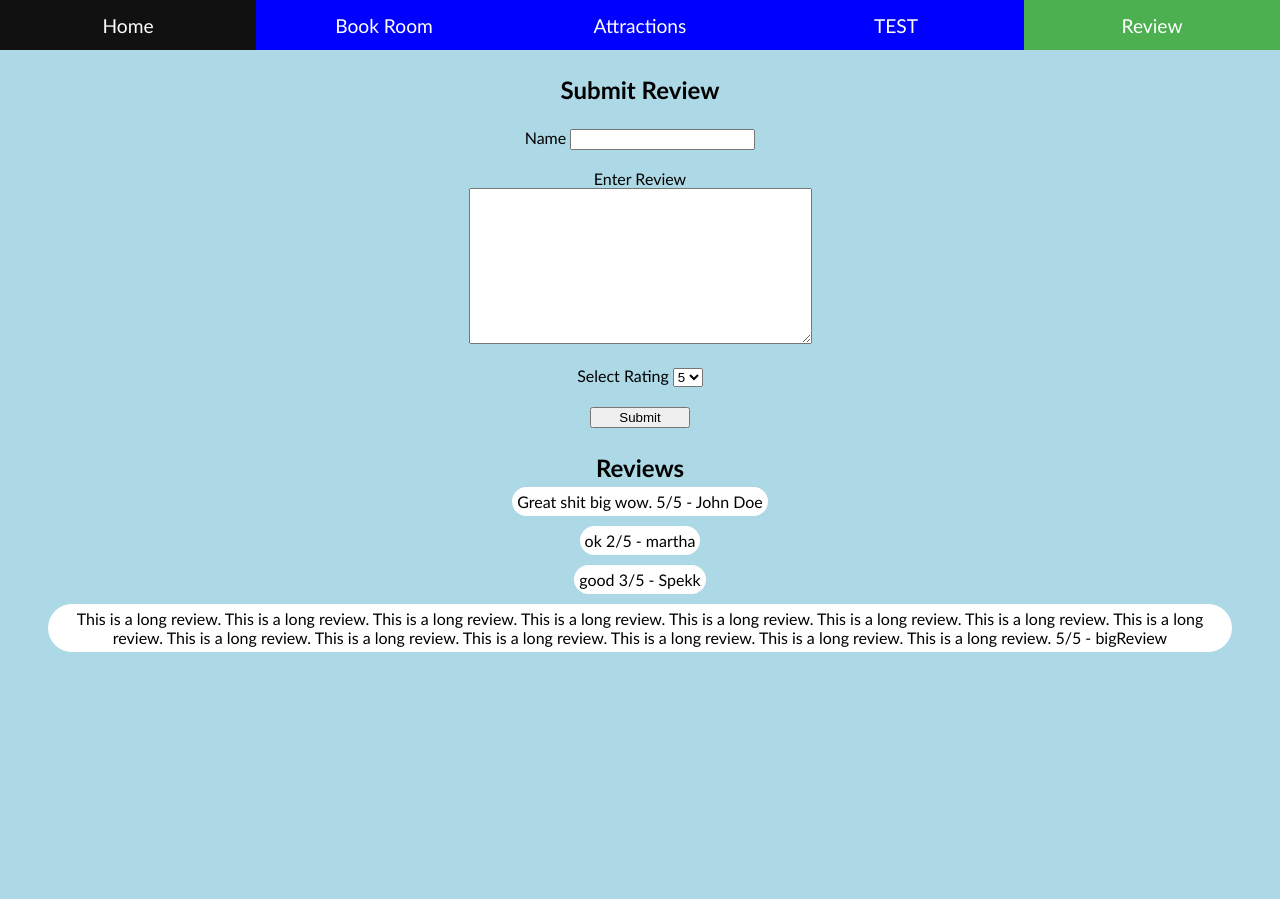
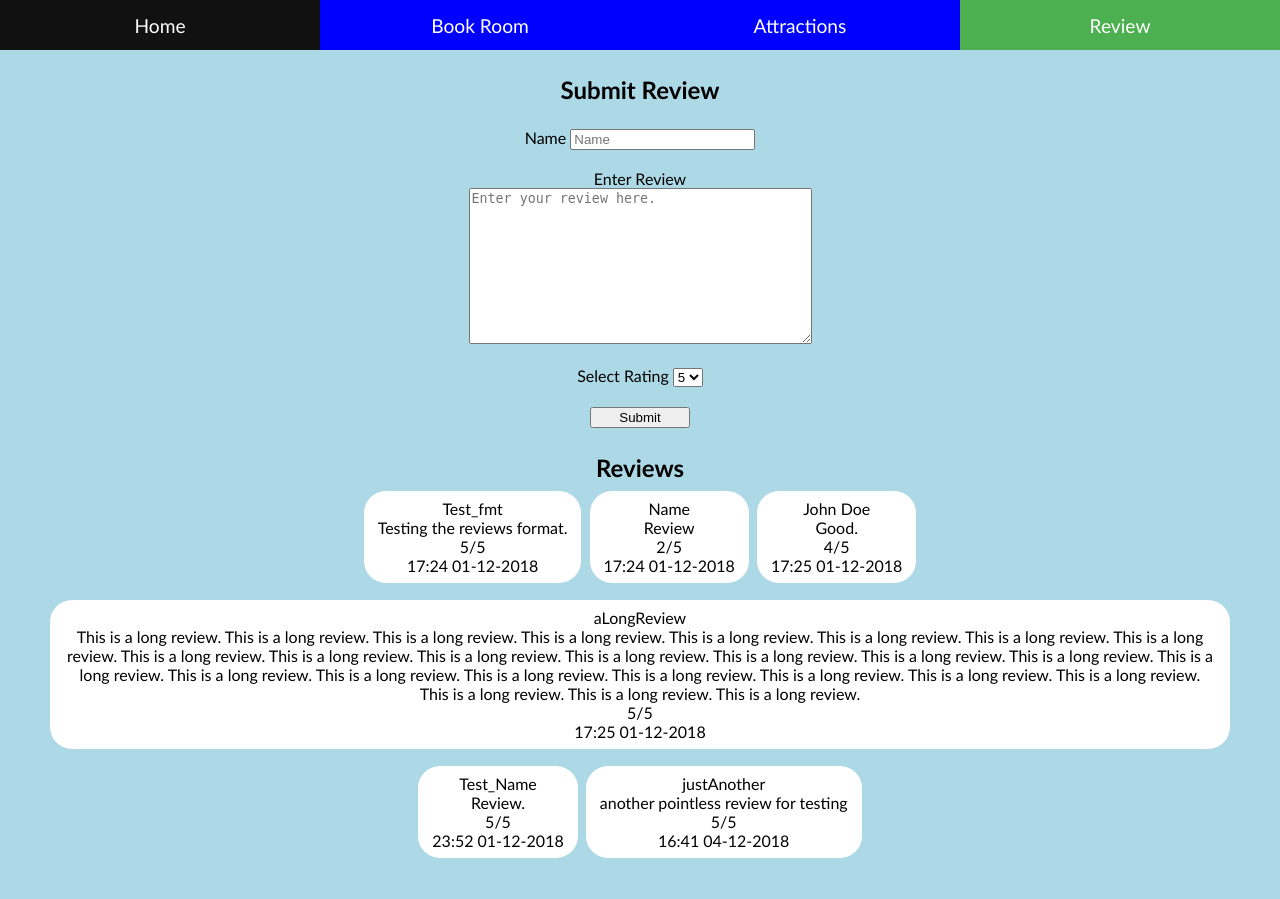
Before and after one commit to JahJah0/Web-dev-CW1, a Flask app: page /review in a window 1280 px wide. Before the commit the page ends 652 px from the top, so only its background shows below. Run offline with Flask 2, Linux system fonts and the light colour scheme.

Commit message:
General file/folder updates

```diff
--- a/coursework/main.py
+++ b/coursework/main.py
@@ -1,5 +1,5 @@
 #from website folder import the following .py files
-from website import app, APP_CSV, homepage, attractions, bookroom, review, test
+from website import app, APP_CSV, homepage, attractions, booking, bookingAdmin, review
 
 #debug
 if __name__ == '__main__':
--- a/coursework/website/bookroom.py
+++ /dev/null
@@ -1,6 +0,0 @@
-#python for book room page
-from website import *
-
-@app.route('/bookroom')
-def bookingPage():
-	return render_template('bookroom.html')
--- /dev/null
+++ b/coursework/website/csv/bookings.csv
@@ -0,0 +1,3 @@
+example,example@test.com,REQUEST
+example,example@mail.co.uk,CONFIRMED
+example,example@mail.co.uk,DENIED
--- a/coursework/website/csv/reviews.csv
+++ b/coursework/website/csv/reviews.csv
@@ -1,4 +1,6 @@
-Great shit big wow., 5/5, - John Doe
-ok, 2/5, - martha
-good, 3/5, - Spekk
-This is a long review. This is a long review. This is a long review. This is a long review. This is a long review. This is a long review. This is a long review. This is a long review. This is a long review. This is a long review. This is a long review. This is a long review. This is a long review. This is a long review. , 5/5, - bigReview
+Test_fmt,Testing the reviews format.,5/5,17:24 01-12-2018
+Name,Review,2/5,17:24 01-12-2018
+John Doe,Good.,4/5,17:25 01-12-2018
+aLongReview,This is a long review. This is a long review. This is a long review. This is a long review. This is a long review. This is a long review. This is a long review. This is a long review. This is a long review. This is a long review. This is a long review. This is a long review. This is a long review. This is a long review. This is a long review. This is a long review. This is a long review. This is a long review. This is a long review. This is a long review. This is a long review. This is a long review. This is a long review. This is a long review. This is a long review. This is a long review. ,5/5,17:25 01-12-2018
+Test_Name,Review.,5/5,23:52 01-12-2018
+justAnother,another pointless review for testing,5/5,16:41 04-12-2018
--- a/coursework/website/review.py
+++ b/coursework/website/review.py
@@ -1,6 +1,7 @@
 #python for reviews page
 from website import *
 from flask import request
+import datetime
 import csv
 
 #if the request method is POST
@@ -23,26 +24,29 @@ def addReview():
     file = os.path.join(APP_CSV, 'reviews.csv')
     reviewsFile = readFile(file)
 
-    nameIn = request.form[('name')]
-    reviewIn = request.form[('review')]
-    ratingIn = request.form[('rating')]
+    nameIn = request.form['name']
+    reviewIn = request.form['review']
+    ratingIn = request.form['rating']
+
+    time = datetime.datetime.now()
+    formatTime = time.strftime("%H:%M %d-%m-%Y")
 
     if nameIn == "" or reviewIn == "":
         return
     else:
-        newEntry = [reviewIn, " " + ratingIn + "/5", " - " + nameIn]
+        newEntry = [nameIn, reviewIn, ratingIn + "/5", formatTime]
         reviewsFile.append(newEntry)
         writeFile(reviewsFile, file)
         return render_template('review.html', reviewsFile=reviewsFile)
 
-#
+#read file
 def readFile(aFile):
     with open(aFile, 'r') as inFile:
         reader = csv.reader(inFile)
         reader = [row for row in reader]
     return reader
 
-#
+#write to file
 def writeFile(aList, aFile):
     with open(aFile, 'w', newline="") as outFile:
         writer = csv.writer(outFile)
--- a/coursework/website/static/style.css
+++ b/coursework/website/static/style.css
@@ -103,17 +103,32 @@ p
 /*Table container*/
 .table-container table
 {
-    table-layout: fixed;
+    display: inline-block;
     background-color: white;
-    border-radius: 25px;
+    border-radius: 22px;
     border-collapse: collapse;
     overflow-x: auto;
-    margin-left: auto;
-    margin-right: auto;
-    margin-bottom: 10px;
+    margin: 4px  2px 10px 2px;
+
 }
 
-.table-container td {padding: 5px;}
+.table-container td
+{
+    font-size: 16px;
+    padding: 8px 14px;
+}
+
+.table-container a
+{
+    background-color: lightgray;
+    color: black;
+    text-decoration: none;
+    border-radius: 10px;
+    padding: 8px;
+    margin: 0 5px;
+}
+
+.table-container a:hover {border: 1px solid gray;}
 
 /*Image gallery*/
 .gallery img
--- a/coursework/website/templates/attractions.html
+++ b/coursework/website/templates/attractions.html
@@ -11,9 +11,8 @@
             <div class="menu">
                 <ul>
                     <li><a href="/">Home</a></li>
-                    <li><a href="bookroom">Book Room</a></li>
+                    <li><a href="booking">Book Room</a></li>
                     <li><a class="active" href="attractions">Attractions</a></li>
-                    <li><a href="test">TEST</a></li>
                     <li><a href="review">Review</a></li>
                 </ul>
             </div>
--- a/coursework/website/templates/home.html
+++ b/coursework/website/templates/home.html
@@ -11,9 +11,8 @@
             <div class="menu">
                 <ul>
                     <li><a class="active" href="/">Home</a></li>
-                    <li><a href="bookroom">Book Room</a></li>
+                    <li><a href="booking">Book Room</a></li>
                     <li><a href="attractions">Attractions</a></li>
-                    <li><a href="test">TEST</a></li>
                     <li><a href="review">Review</a></li>
                 </ul>
             </div>
--- a/coursework/website/templates/review.html
+++ b/coursework/website/templates/review.html
@@ -11,9 +11,8 @@
             <div class="menu">
                 <ul>
                     <li><a href="/">Home</a></li>
-                    <li><a href="bookroom">Book Room</a></li>
+                    <li><a href="booking">Book Room</a></li>
                     <li><a href="attractions">Attractions</a></li>
-                    <li><a href="test">TEST</a></li>
                     <li><a class="active" href="review">Review</a></li>
                 </ul>
             </div>
@@ -23,8 +22,8 @@
             <div>
                 <h2>Submit Review</h2>
                 <form action="review" method="post"><br>
-                    Name <input type="text" name="name"><br><br>
-                    Enter Review<br><textarea name="review" rows="10" cols="40"></textarea><br><br>
+                    Name <input type="text" name="name" placeholder="Name"><br><br>
+                    Enter Review<br><textarea name="review" rows="10" cols="40" placeholder="Enter your review here."></textarea><br><br>
                     Select Rating <select name="rating">
                         <option value="5">5</option>
                         <option value="4">4</option>
@@ -43,7 +42,7 @@
                         <tr>
                             <td>
                                 {% for item in line %}
-                                    {{item}}
+                                    {{item}}<br>
                                 {% endfor %}
                             </td>
                         </tr>
--- a/coursework/website/test.py
+++ /dev/null
@@ -1,5 +0,0 @@
-from website import *
-
-@app.route('/test')
-def testPage():
-	return render_template('test.html')
```
Also changed, not shown: coursework/website/templates/booking.html (added, +34 -0 lines), coursework/website/templates/bookingAdmin.html (added, +83 -0 lines), coursework/website/templates/bookroom.html (deleted, +0 -44 lines), coursework/website/templates/test.html (deleted, +0 -35 lines), coursework/website/homepage.py (line endings or trailing spaces).
